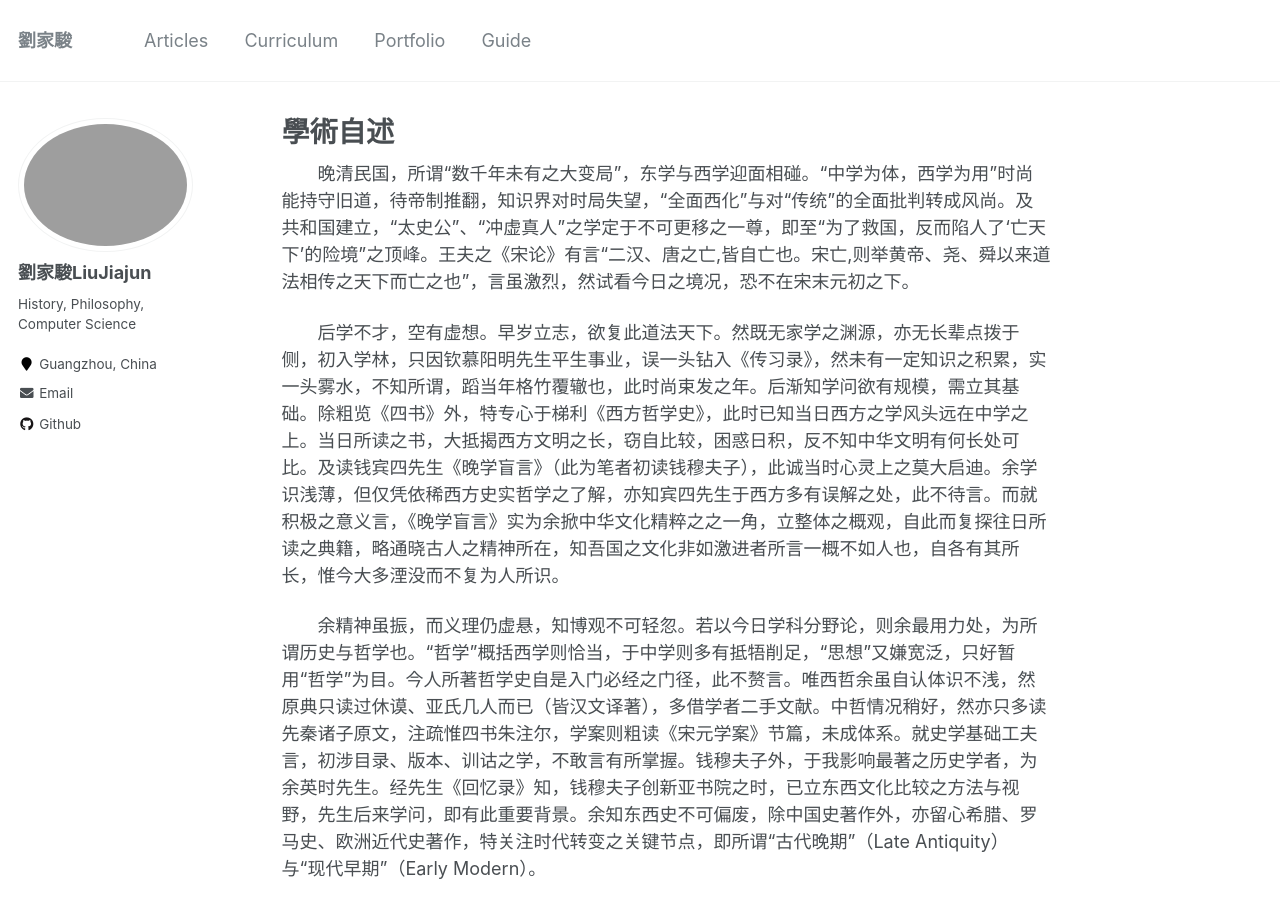
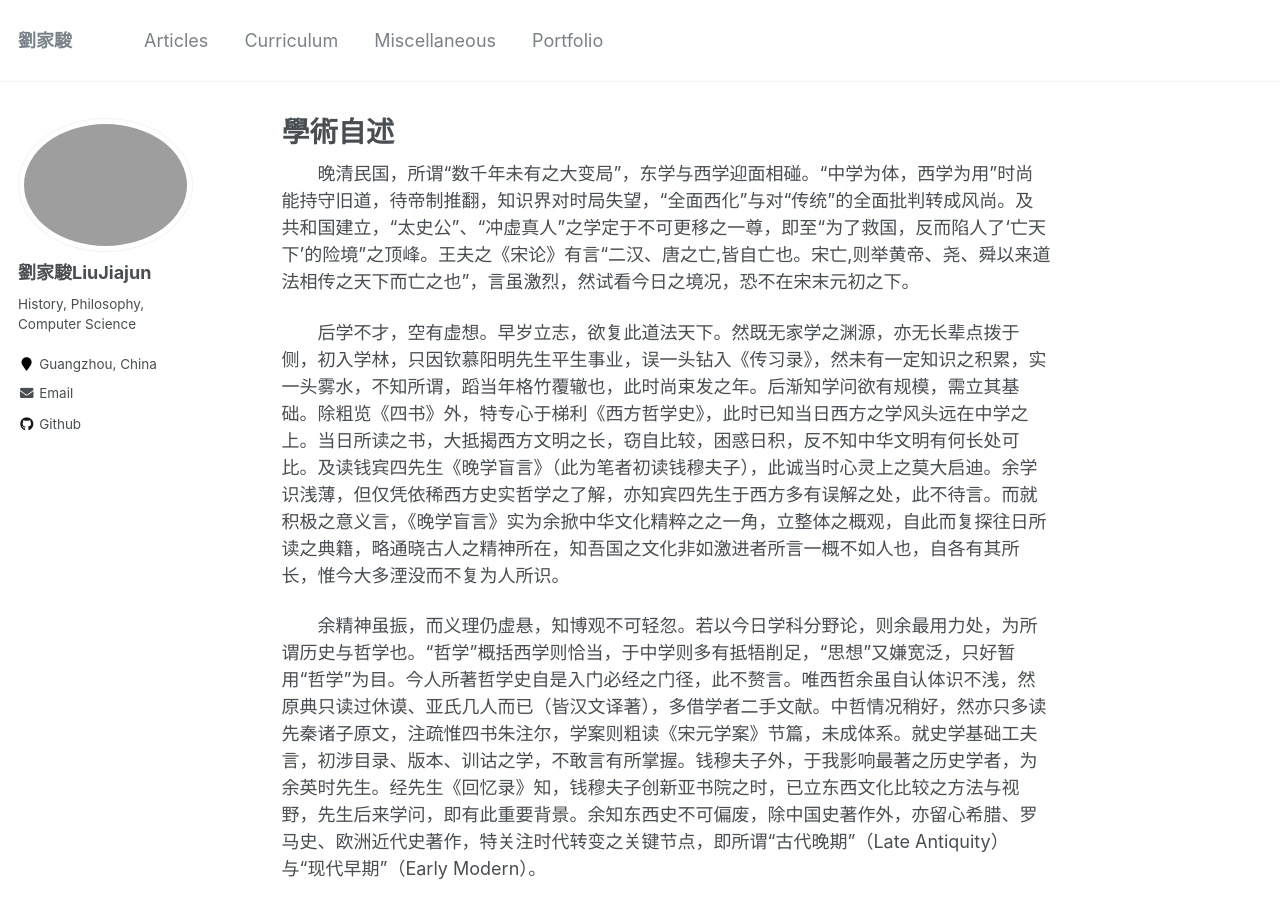
Before and after one commit to Leon-Liu228/Leon-Liu228.github.io, a Jekyll site: the page built from _pages/about.md, in a window 1280 px wide and 900 px high. Built offline with Jekyll 4.4.1, drawn with Linux system fonts in a browser that asks for light colours.

Commit message:
Update navigation.yml

```diff
--- a/_data/navigation.yml
+++ b/_data/navigation.yml
@@ -6,10 +6,8 @@ main:
   - title: "Curriculum"
     url: /talks/
 
+  - title: "Miscellaneous"
+    url: /Miscellaneous/
 
   - title: "Portfolio"
     url: /portfolio/
-
-
-  - title: "Guide"
-    url: /markdown/
```
